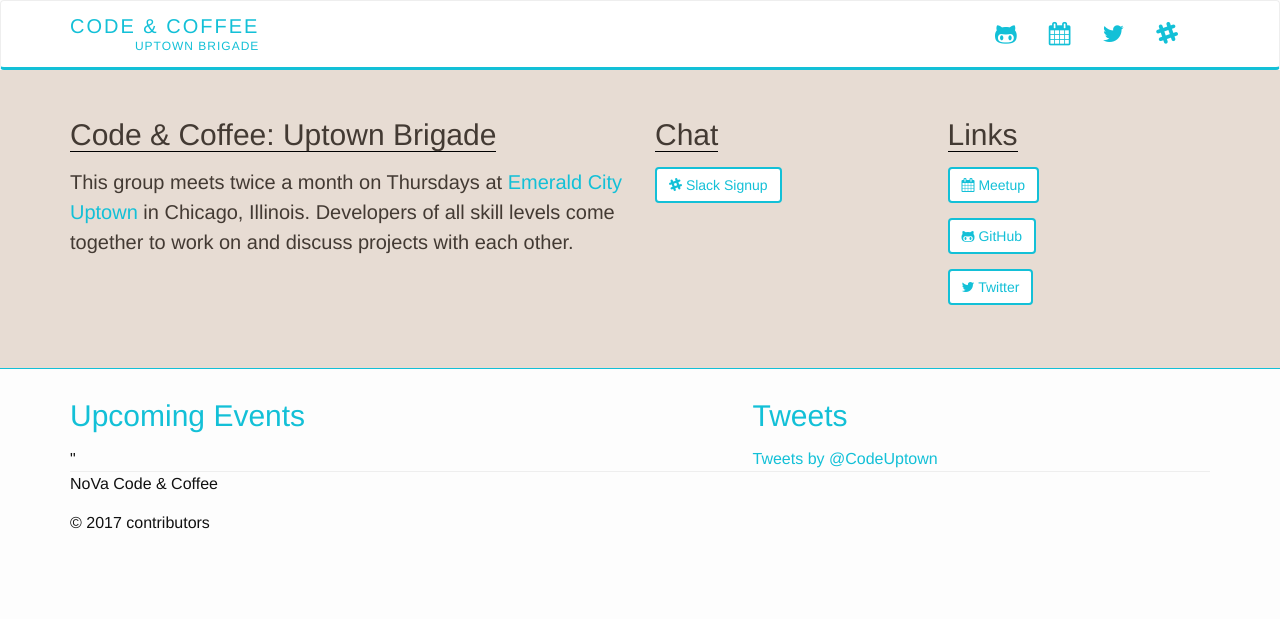
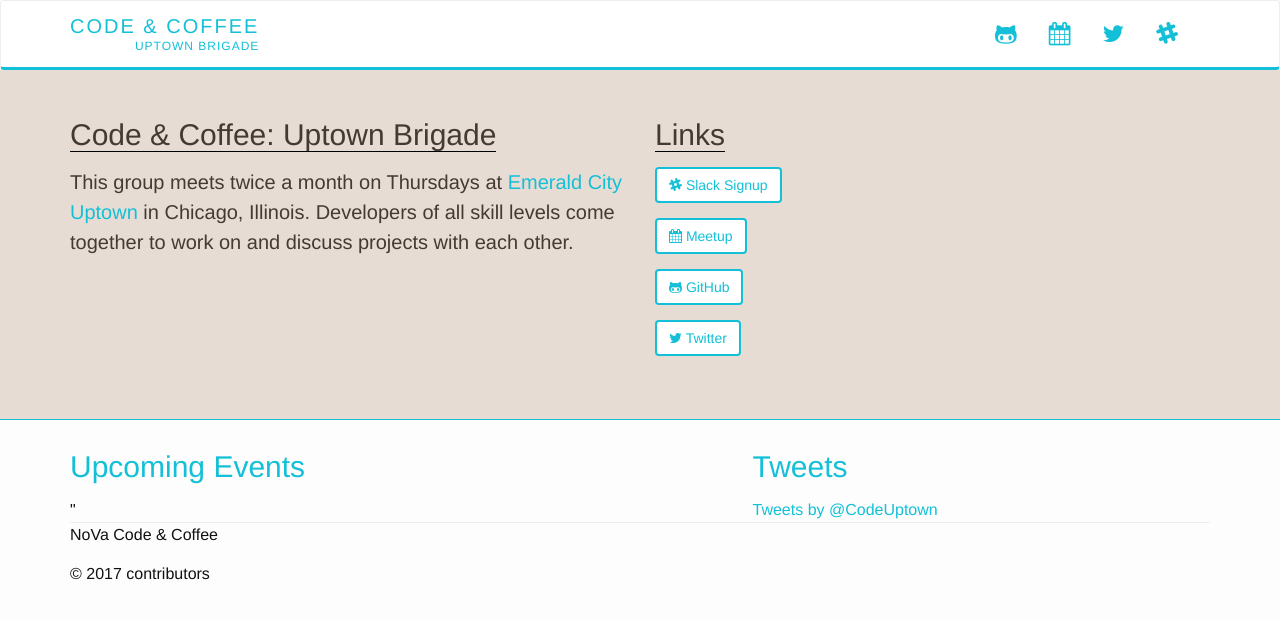
Before and after one commit to code-312/Code-and-Coffee-Uptown-Brigade.github.io, a Jekyll site: the page built from index.html, in a window 1280 px wide. Shown: the top 619 px of the page. Built offline with Jekyll 4.4.1, drawn with Linux system fonts in a browser that asks for light colours; nearby versions of some CDN libraries; comment, search, counter and statistics services are not loaded.

Commit message:
updating banner links

```diff
--- a/_includes/banner.html
+++ b/_includes/banner.html
@@ -5,13 +5,15 @@
         <h2>Code &amp; Coffee: Uptown Brigade</h2>
         <p>This group meets twice a month on Thursdays at <a href="https://www.google.com/maps/place/Emerald+City+Uptown/@41.9652969,-87.6610805,18.45z/data=!4m5!3m4!1s0x0:0x16040100d64bf987!8m2!3d41.9655063!4d-87.6605659">Emerald City Uptown</a> in Chicago, Illinois. Developers of all skill levels come together to work on and discuss projects with each other.</p>
       </div>
-      <div class="col-md-3">
+      <!-- <div class="col-md-3">
         <h2>Chat</h2>
         <p><a class="btn btn-teal" href="http://dctechslack.herokuapp.com" role="button"><i class="fa fa-slack"></i>
             Slack Signup</a></p>
-      </div>
+      </div> -->
       <div class="col-md-3">
         <h2>Links</h2>
+        <p><a class="btn btn-teal" href="http://dctechslack.herokuapp.com" role="button"><i class="fa fa-slack"></i>
+            Slack Signup</a></p>
         <p><a class="btn btn-teal" href="https://www.meetup.com/Code-and-Coffee-Uptown-Brigade/" role="button"><i class="fa fa-calendar"></i> Meetup</a></p>
         <p><a class="btn btn-teal" href="https://github.com/Code-and-Coffee-Uptown-Brigade/" role="button"><i class="fa fa-github-alt"></i> GitHub</a></p>
         <p><a class="btn btn-teal" href="https://twitter.com/codeuptown" role="button"><i class="fa fa-twitter"></i> Twitter</a></p>
```
